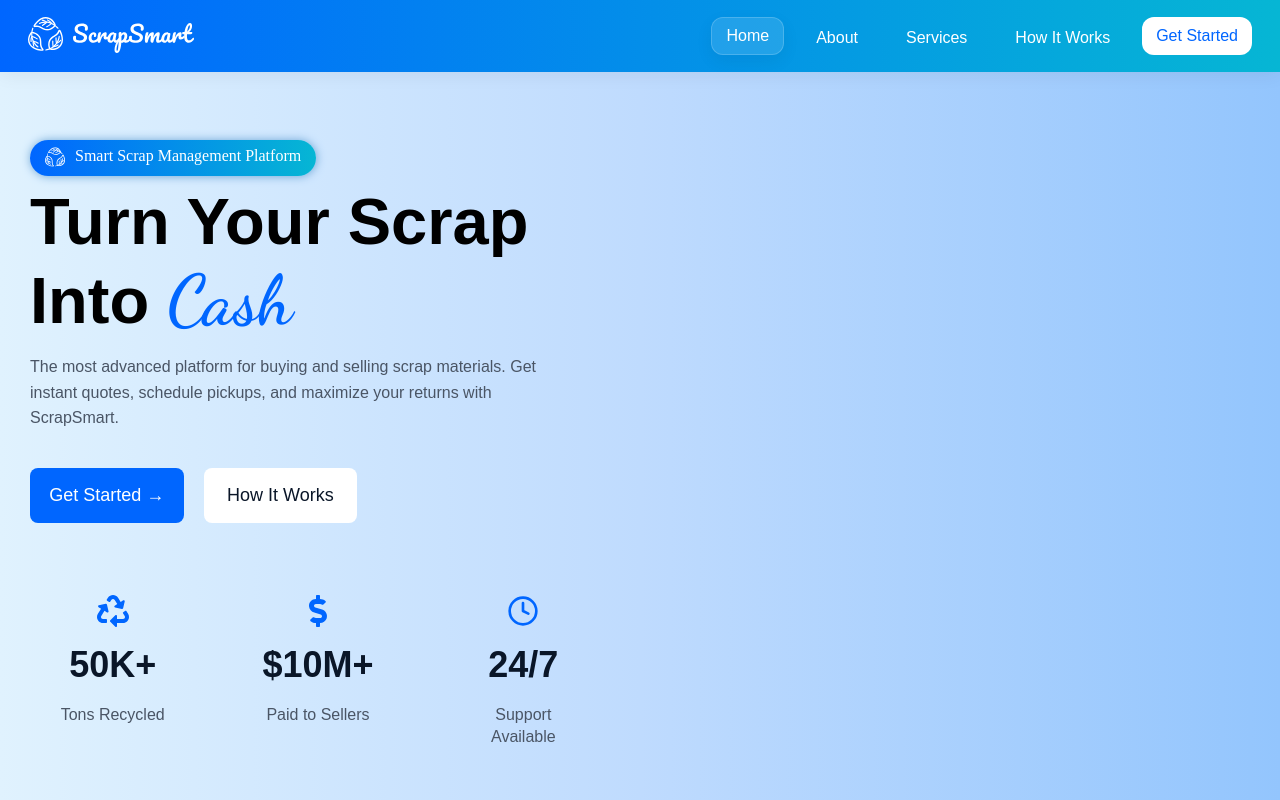
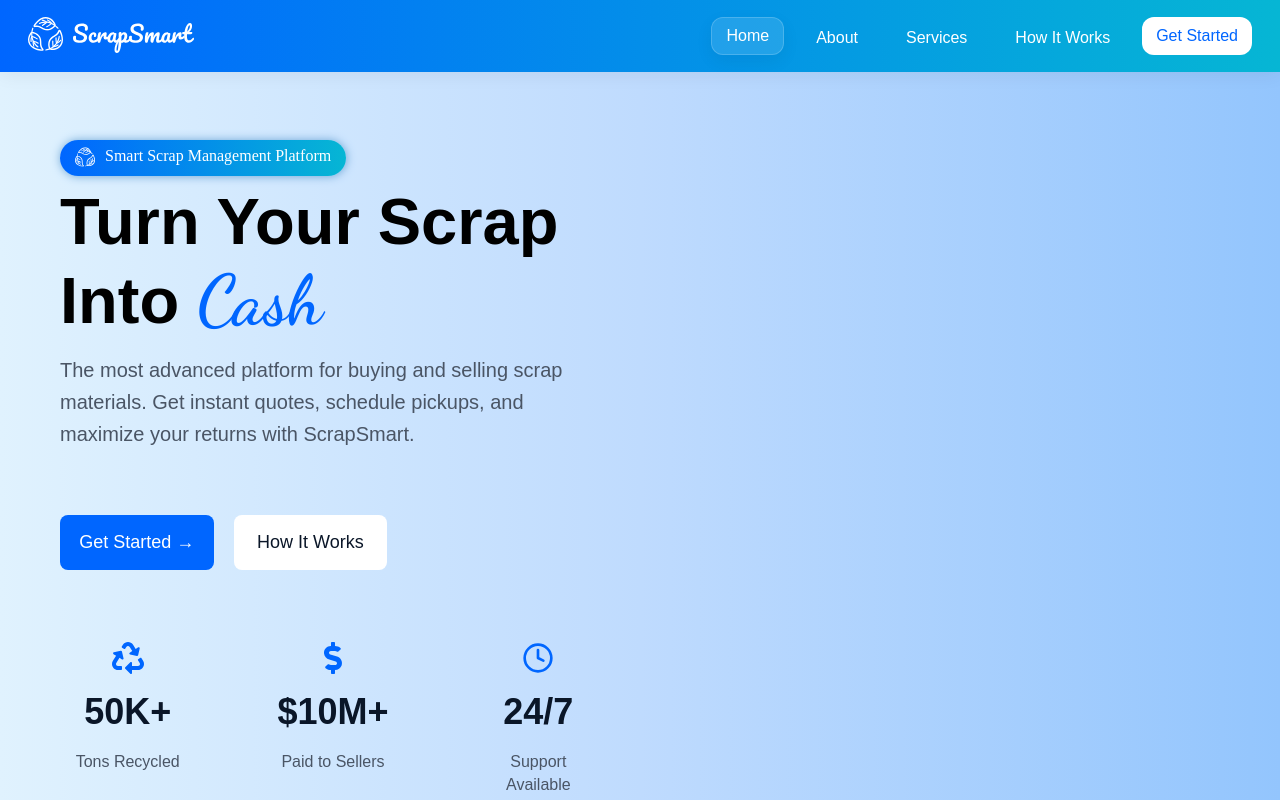
Before and after one commit to theharshkwatra/ScrapSmart, a React (Vite) app: page / in a window 1280 px wide. Built offline with nearby package versions, Linux system fonts and the light colour scheme.

Commit message:
Minor Fixes

```diff
--- a/src/Pages/HomePage/HomePage.css
+++ b/src/Pages/HomePage/HomePage.css
@@ -1,7 +1,7 @@
 .start{
   display: flex;
   gap: 20px;
-  margin: 20px 0 0 30px;
+  margin: 20px 0 0 60px;
 }
 
 .btn.start-btn {
@@ -22,7 +22,7 @@
 .featureSection{
   display: flex;
   width: 45vw;
-  margin: 40px 0 0 30px;
+  margin: 40px 0 0 45px;
   gap: 40px;
 }
 
--- a/src/components/HeroSection/HeroSection.css
+++ b/src/components/HeroSection/HeroSection.css
@@ -2,7 +2,7 @@
 @import url('https://fonts.googleapis.com/css2?family=Dancing+Script:wght@400..700&display=swap');
 
 .hero{
-  padding: 28px 30px 0;
+  padding: 28px 60px;
 }
 
 .hero-btn{
@@ -39,7 +39,7 @@
 
 .content{
     font-family: var(--font-main);
-    font-size: 20px;
+    font-size: 20px !important;
     color: var(--text-color);
     position: relative;
     bottom: 1px;
```
